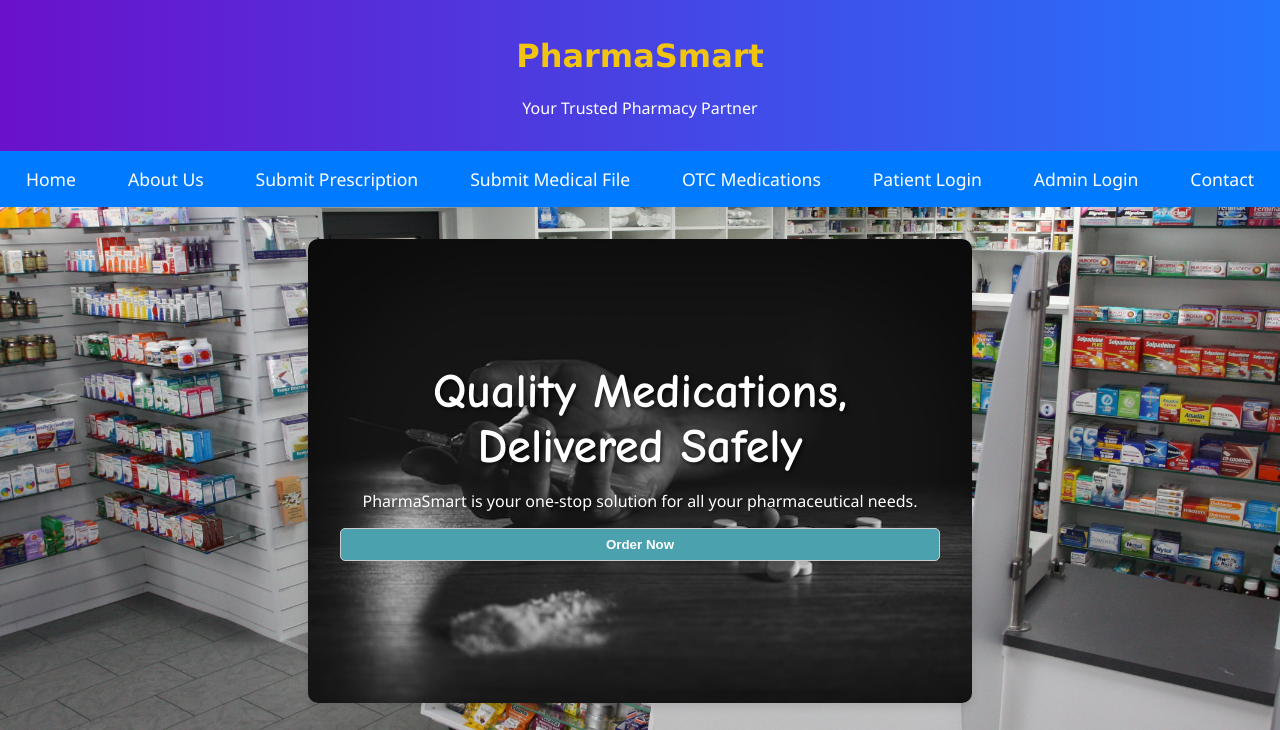
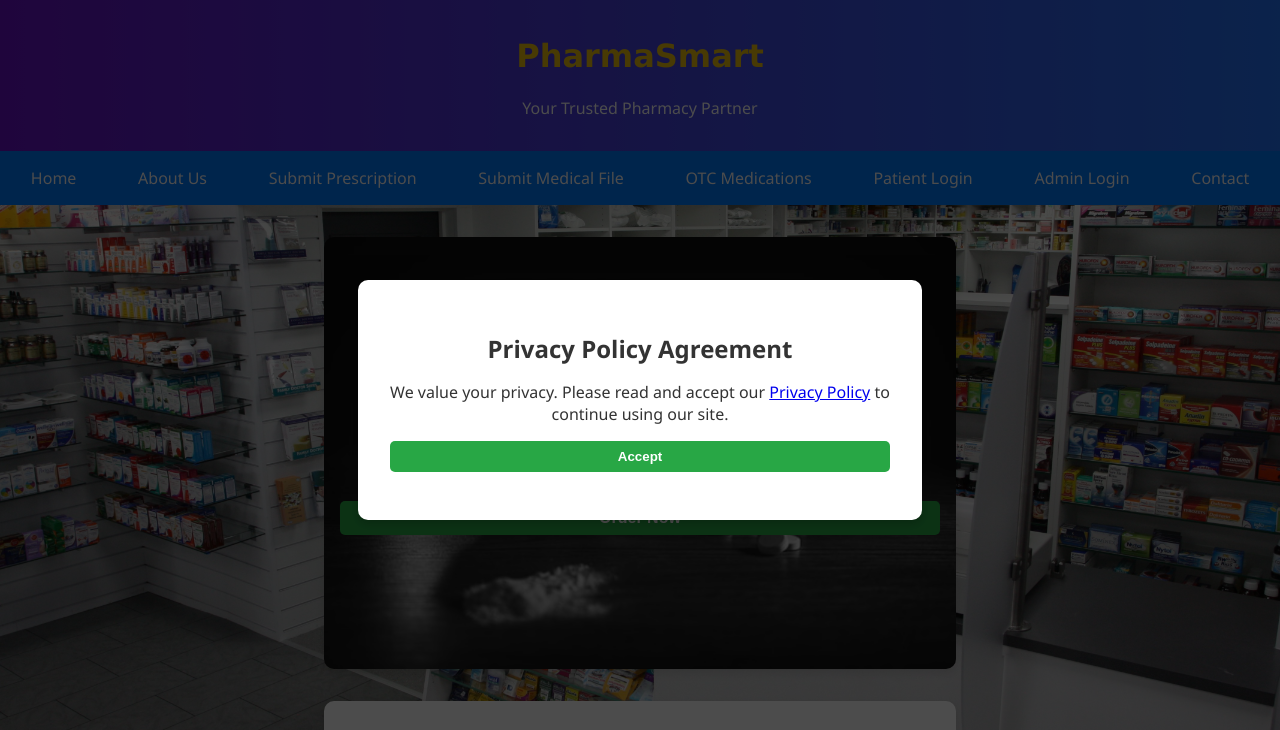
Before and after one commit to kwalya-pharm/PharmaSmart, a plain HTML site: page index.html in a window 1280 px wide. Shown: the top 730 px of the page. Drawn offline with Linux system fonts and the light colour scheme; a script that the page names is missing.

Commit message:
Update index.html
Signed-off-by: Morgan Kibet Kwalya <kwalyamorgan@gmail.com>

```diff
--- a/index.html
+++ b/index.html
@@ -31,6 +31,7 @@
 
         nav {
             display: flex;
+            flex-wrap: wrap;
             justify-content: space-around;
             background-color: #007bff;
             padding: 0.5rem 0;
@@ -39,7 +40,7 @@
         nav a {
             color: white;
             text-decoration: none;
-            font-size: 1.1rem;
+            font-size: 1rem;
             padding: 0.5rem;
         }
 
@@ -59,19 +60,36 @@
             color: white;
             text-shadow: 2px 2px 4px rgba(0, 0, 0, 0.7);
             text-align: center;
+            padding: 1rem;
         }
 
         .hero h1 {
-            font-size: 3rem;
+            font-size: 2.5rem;
             margin: 0;
             color: white;
             font-family: 'Comic Sans MS', cursive, sans-serif;
         }
 
+        .hero button {
+            background: #28a745;
+            color: white;
+            border: none;
+            padding: 0.5rem 1rem;
+            border-radius: 5px;
+            cursor: pointer;
+            font-size: 1rem;
+        }
+
+        .hero button:hover {
+            background: #218838;
+        }
+
         .features {
             display: flex;
-            justify-content: space-around;
-            padding: 2rem;
+            flex-wrap: wrap;
+            justify-content: center;
+            padding: 2rem 1rem;
+            gap: 1rem;
         }
 
         .feature {
@@ -80,8 +98,8 @@
             padding: 1rem;
             text-align: center;
             border-radius: 10px;
-            flex: 1;
-            margin: 0 1rem;
+            flex: 1 1 calc(100% - 2rem);
+            max-width: 300px;
         }
 
         .feature button {
@@ -108,10 +126,82 @@
             color: #28a745;
             text-decoration: none;
         }
+
+        @media (max-width: 768px) {
+            nav {
+                flex-direction: column;
+                text-align: center;
+            }
+
+            .hero {
+                height: 40vh;
+            }
+
+            .hero h1 {
+                font-size: 2rem;
+            }
+
+            .features {
+                flex-direction: column;
+                align-items: center;
+            }
+
+            .feature {
+                max-width: 90%;
+            }
+        }
+
+        /* Privacy Policy Pop-up Styles */
+        #privacy-popup {
+            position: fixed;
+            top: 0;
+            left: 0;
+            width: 100%;
+            height: 100%;
+            background-color: rgba(0, 0, 0, 0.7);
+            display: flex;
+            justify-content: center;
+            align-items: center;
+            z-index: 1000;
+        }
+
+        #privacy-popup div {
+            background: white;
+            padding: 2rem;
+            border-radius: 10px;
+            text-align: center;
+            max-width: 500px;
+            box-shadow: 0 4px 8px rgba(0, 0, 0, 0.2);
+        }
+
+        #privacy-popup h2 {
+            margin-bottom: 1rem;
+        }
+
+        #privacy-popup button {
+            background-color: #28a745;
+            color: white;
+            border: none;
+            padding: 0.5rem 1rem;
+            border-radius: 5px;
+            cursor: pointer;
+        }
+
+        #privacy-popup button:hover {
+            background-color: #218838;
+        }
     </style>
 </head>
 
 <body>
+    <div id="privacy-popup">
+        <div>
+            <h2>Privacy Policy Agreement</h2>
+            <p>We value your privacy. Please read and accept our <a href="privacy.html" target="_blank">Privacy Policy</a> to continue using our site.</p>
+            <button id="accept-privacy">Accept</button>
+        </div>
+    </div>
+
     <header>
         <h1>PharmaSmart</h1>
         <p>Your Trusted Pharmacy Partner</p>
@@ -164,6 +254,23 @@
         <p>&copy; 2024 PharmaSmart. All rights reserved. Operated by Morgan Kwalya, CEO. Governed by the Pharmacy and Poisons Board.</p>
         <p>Contact us: <a href="mailto:kwalyamorgan042@gmail.com">kwalyamorgan042@gmail.com</a> | Call: 0748052811</p>
     </footer>
+
+    <script>
+        document.addEventListener('DOMContentLoaded', function () {
+            const privacyPopup = document.getElementById('privacy-popup');
+            const acceptButton = document.getElementById('accept-privacy');
+
+            // Check if the user has already accepted the privacy policy
+            if (!localStorage.getItem('privacyAccepted')) {
+                privacyPopup.style.display = 'flex';
+            }
+
+            acceptButton.addEventListener('click', function () {
+                localStorage.setItem('privacyAccepted', 'true');
+                privacyPopup.style.display = 'none';
+            });
+        });
+    </script>
 </body>
 
 </html>
```
